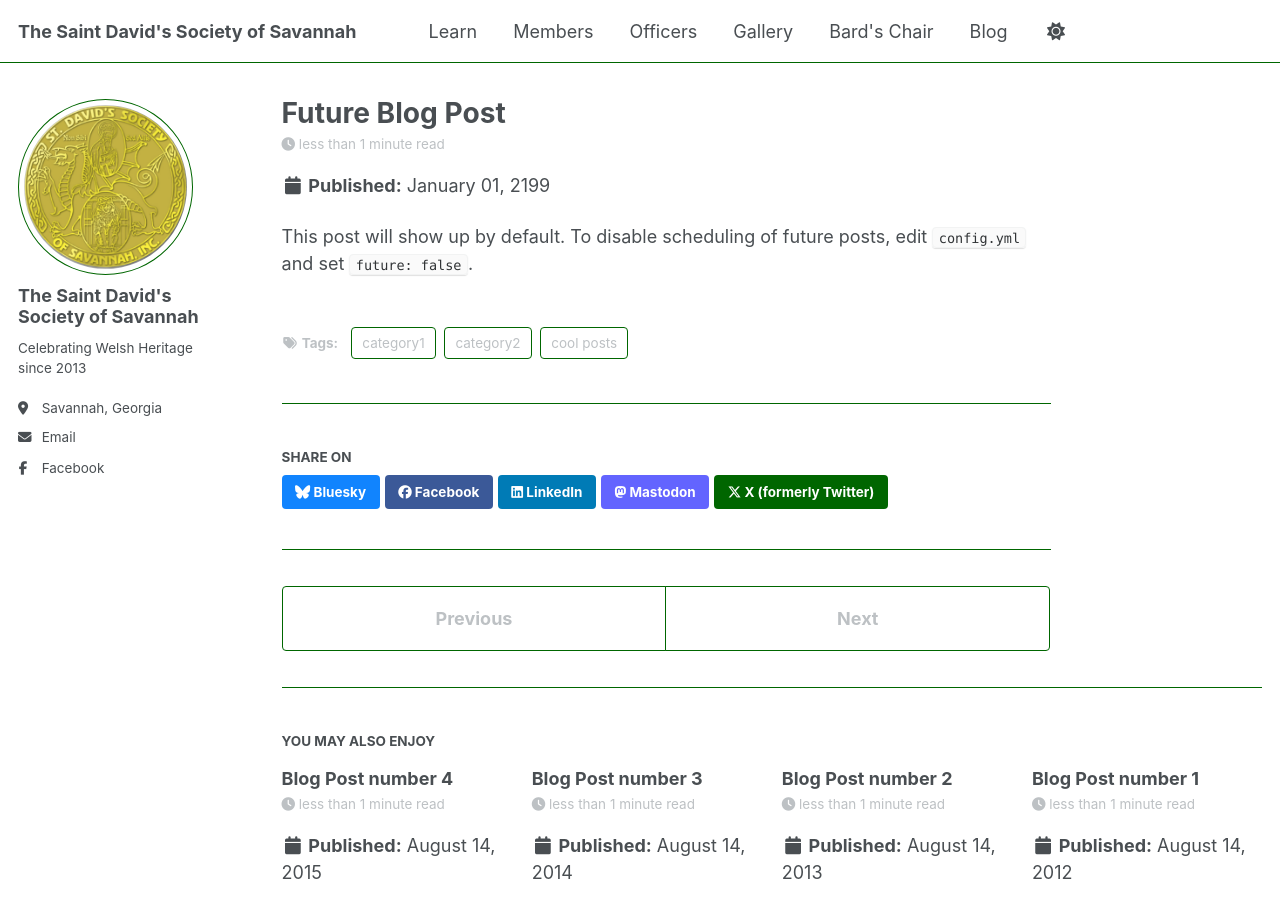
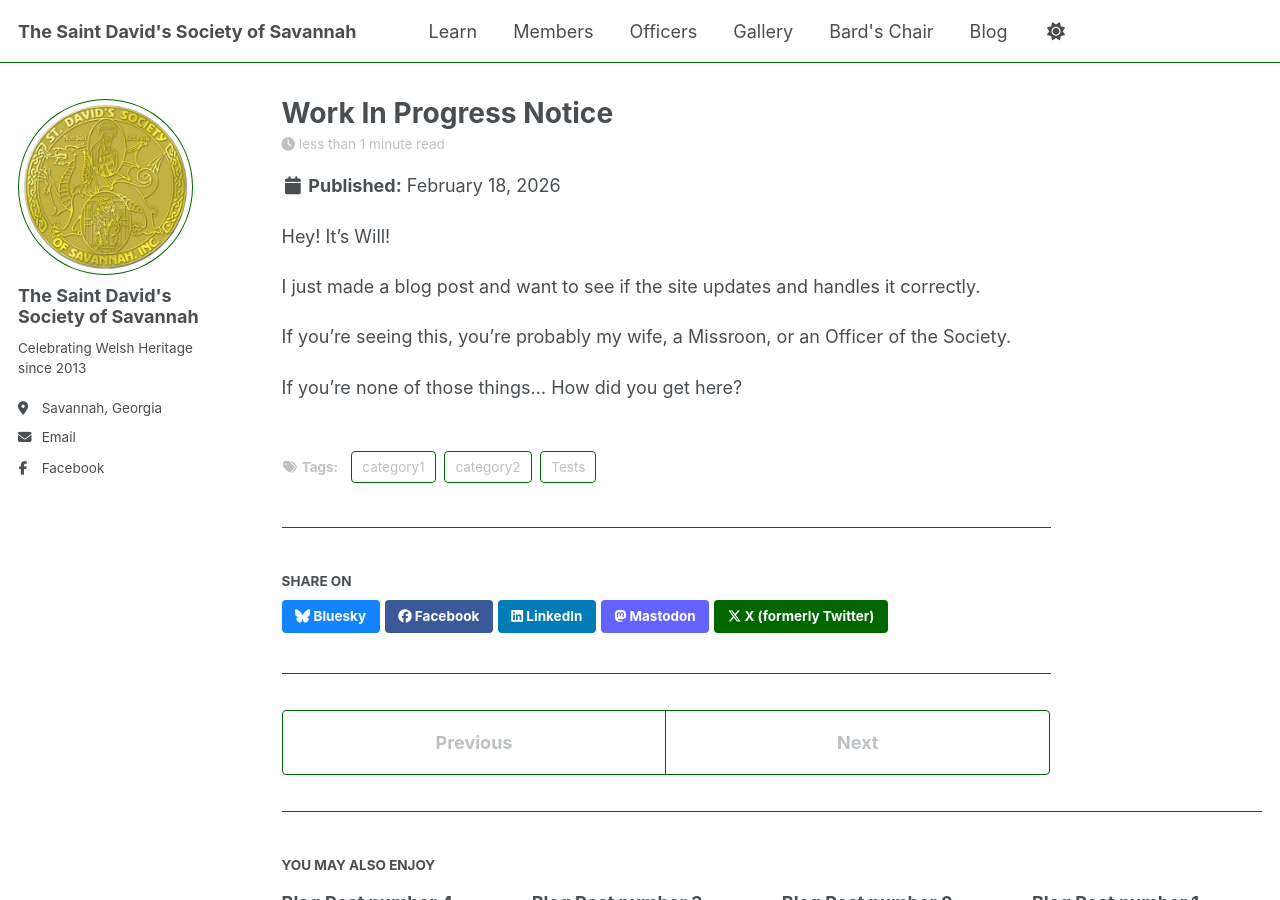
Before and after one commit to whancock6/sdss2, a Jekyll site: the page built from _posts/2199-01-01-future-post.md, in a window 1280 px wide and 900 px high. Built offline with Jekyll 4.4.1, drawn with Linux system fonts in a browser that asks for light colours; a script bundle is joined from its source files by our own code; library files that are not in the unit come from our copies.

Commit message:
Update 2199-01-01-future-post.md

```diff
--- a/_posts/2199-01-01-future-post.md
+++ b/_posts/2199-01-01-future-post.md
@@ -1,11 +1,17 @@
 ---
-title: 'Future Blog Post'
-date: 2199-01-01
-permalink: /posts/2012/08/blog-post-4/
+title: 'Work In Progress Notice'
+date: 2026-02-18
+permalink: /posts/2026/02/blog-post-1/
 tags:
-  - cool posts
+  - Tests
   - category1
   - category2
 ---
 
-This post will show up by default. To disable scheduling of future posts, edit `config.yml` and set `future: false`.
+Hey! It's Will!
+
+I just made a blog post and want to see if the site updates and handles it correctly.
+
+If you're seeing this, you're probably my wife, a Missroon, or an Officer of the Society.
+
+If you're none of those things... How did you get here?
```
